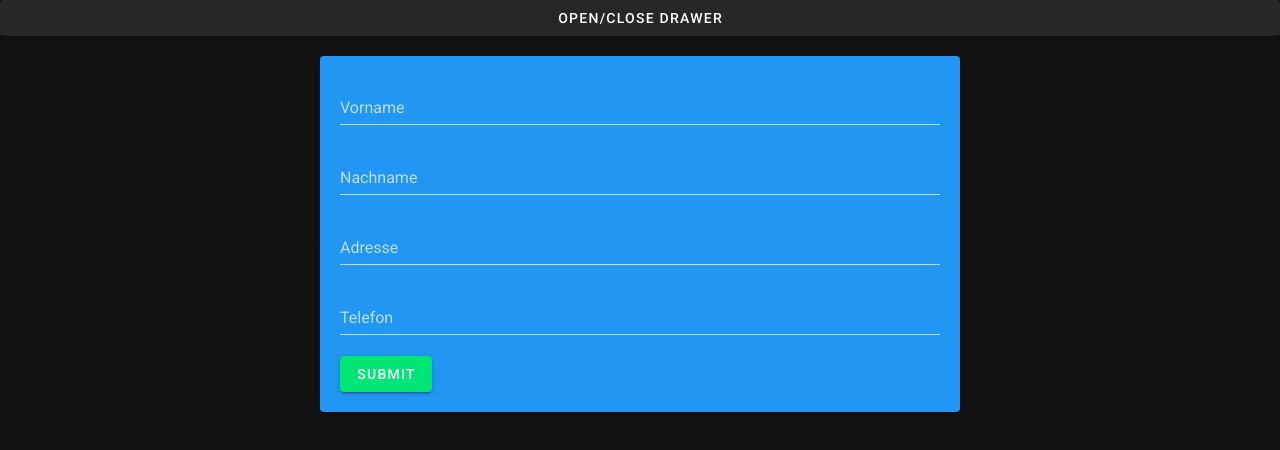
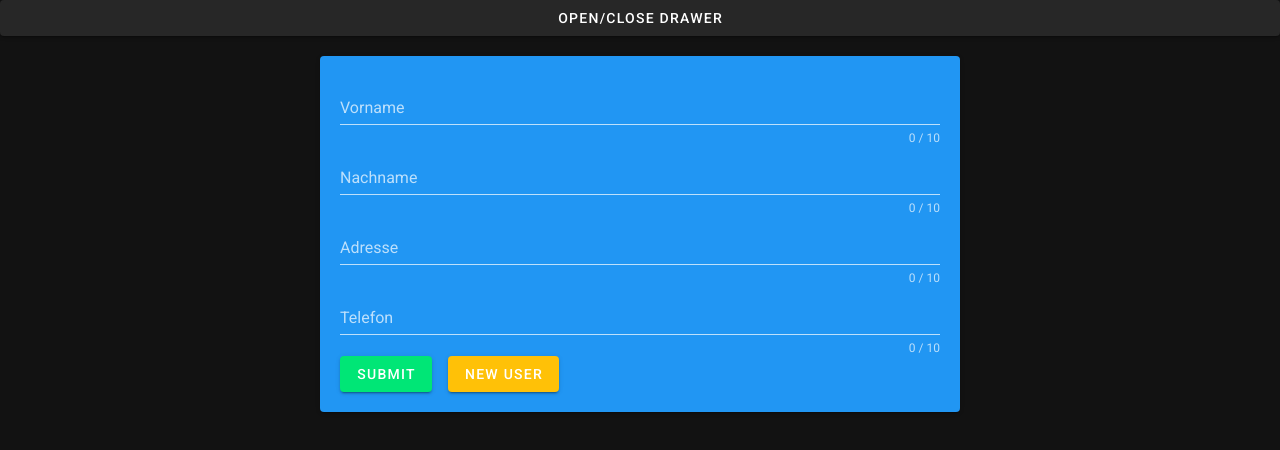
Before and after one commit to siggi-ai/wegofreelance, a Nuxt app: page / in a window 1280 px wide. Shown: the top 450 px of the page. Built offline with nearby package versions, Linux system fonts and the light colour scheme.

Commit message:
how to store navigation-drawer-state?

```diff
--- a/components/NavDrawer.vue
+++ /dev/null
@@ -1,15 +0,0 @@
-<template>
-<div>
-    <input type="text">
-</div>
-</template>
-
-<script>
-export default {
-  data() {
-      return {
-          drawer: true
-      }
-  }
-}
-</script>
--- a/layouts/default.vue
+++ b/layouts/default.vue
@@ -18,24 +18,32 @@
       <v-text-field
         v-model="Vorname"
         label="Vorname"
+        :rules="VornameRules"
+        :counter="10"
         required
       ></v-text-field>
 
       <v-text-field
         v-model="Nachname"
         label="Nachname"
+        :rules="NachnameRules"
+        :counter="10"
         required
       ></v-text-field>
 
       <v-text-field
         v-model="Adresse"
         label="Adresse"
+        :rules="AdresseRules"
+        :counter="10"
         required
       ></v-text-field>
 
       <v-text-field
         v-model="Telefon"
         label="Telefon"
+        :rules="TelefonRules"
+        :counter="10"
         required
       ></v-text-field>
 
@@ -49,6 +57,14 @@
         Submit
       </v-btn>
 
+      <v-btn
+        color="warning"
+        class="mr-4"
+        @click="reset"
+      >
+        New User
+      </v-btn>
+
     </v-form>
   </v-card>
 
@@ -56,13 +72,18 @@
 </template>
 
 <script>
+
+
+
 export default {
   name: 'DefaultLayout',
+
   data () {
     return {
 
       clipped: false,
-      drawer: false,
+      drawer: this.drawer,
+
       fixed: false,
       miniVariant: false,
       right: true,
@@ -71,9 +92,24 @@ export default {
 
       valid: true,
       Vorname: '',
+      VornameRules: [
+      v => !!v || 'Vorname is required',
+      v => (v && v.length <= 10 && v.length > 2) || 'Vorname must be between 3 and 10 characters',
+      ],
       Nachname: '',
+      NachnameRules: [
+      v => !!v || 'Nachname is required',
+      v => (v && v.length <= 10 && v.length > 2) || 'Nachname must be between 3 and 10 characters',
+      ],
       Adresse: '',
+      AdresseRules: [
+      v => !!v || 'Adresse is required',
+      v => (v && v.length <= 20 && v.length > 2) || 'Adresse must be between 3 and 20 characters',
+      ],
       Telefon: '',
+      TelefonRules: [
+      v => !!v || 'Telefon is required',
+      ],
     }
   },
   methods: {
@@ -81,7 +117,15 @@ export default {
       let user = [this.Vorname, this.Nachname, this.Adresse, this.Telefon];
       console.log(user);
     },
+    reset () {
+      this.$refs.form.reset()
+    },
   },
+/*   computed: {
+    drawer () {
+      return this.$store.state.drawer;
+    }
+  } */
 };
 </script>
 
--- a/package.json
+++ b/package.json
@@ -15,6 +15,7 @@
     "vue-server-renderer": "^2.6.14",
     "vue-template-compiler": "^2.6.14",
     "vuetify": "^2.6.1",
+    "vuex-persistedstate": "^4.1.0",
     "webpack": "^4.46.0"
   },
   "devDependencies": {
--- a/pages/index.vue
+++ b/pages/index.vue
@@ -1,28 +1,13 @@
 <template>
 <div>
-
-  <v-app dark>
-    <v-btn color="darkblue" dark @click.stop="drawer = !drawer">open/close drawer</v-btn>
-  <v-navigation-drawer v-model="drawer" absolute temporary>
-    <br>
-    <br>
-    <p>&nbsp;&nbsp;&nbsp;&nbsp;&nbsp;list</p>
-  </v-navigation-drawer>
-  </v-app>
-  <v-card class="logo py-4 d-flex justify-center">
-        <NavDrawer />
-      </v-card>
-  <p>hello world</p>
-
-
 </div>
 </template>
 
 <script>
-import NavDrawer from "@/components/NavDrawer.vue";
+
 
 export default {
   name: 'IndexPage',
-  components: { NavDrawer },
+
 }
 </script>
--- a/store/index.js
+++ b/store/index.js
@@ -1,5 +0,0 @@
-export const state = () =>({
-
-    toggleSidebar: true
-
-})
```
Also changed, not shown: 1 other file (tests, documents, lock files or other folders).
